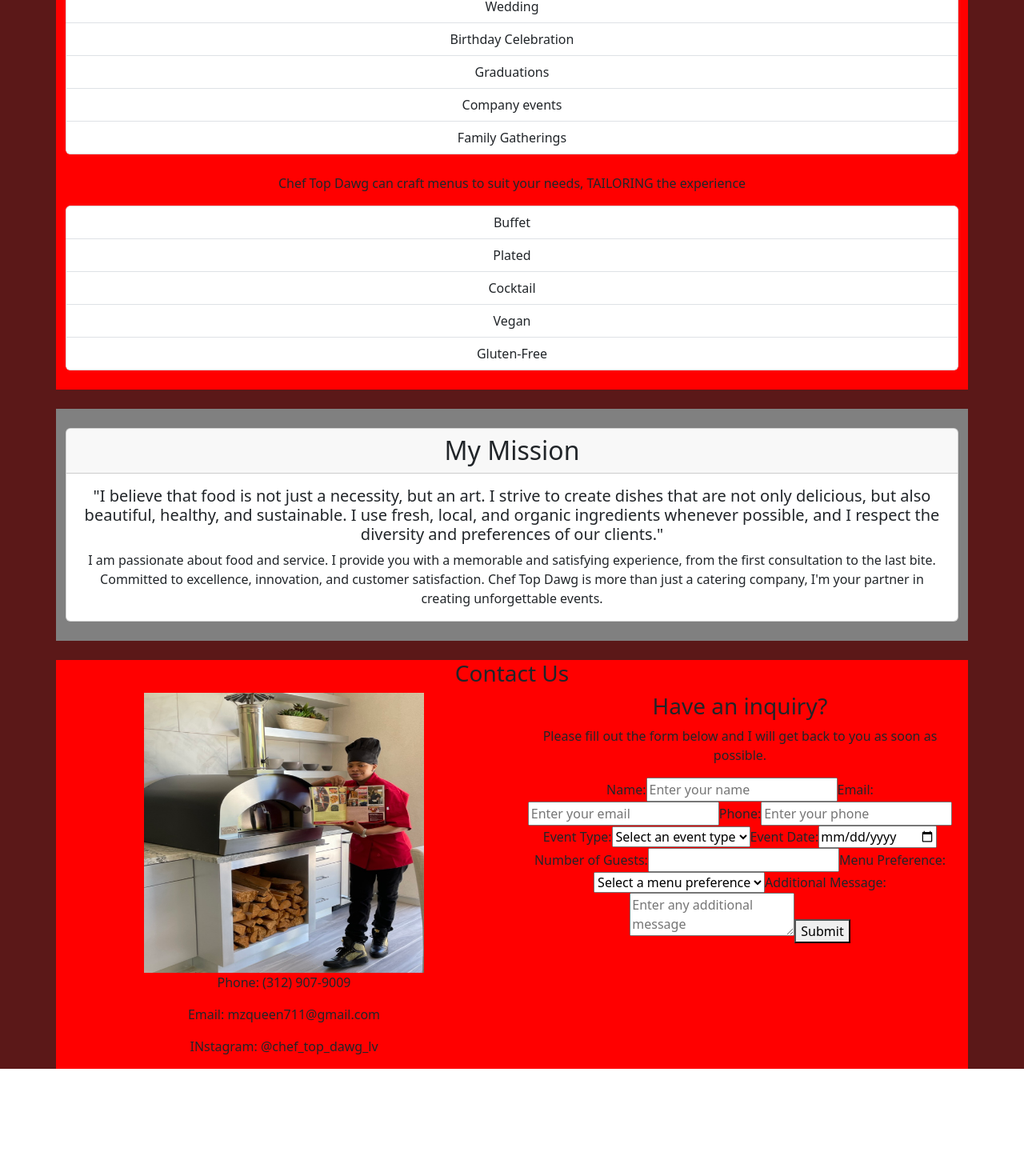
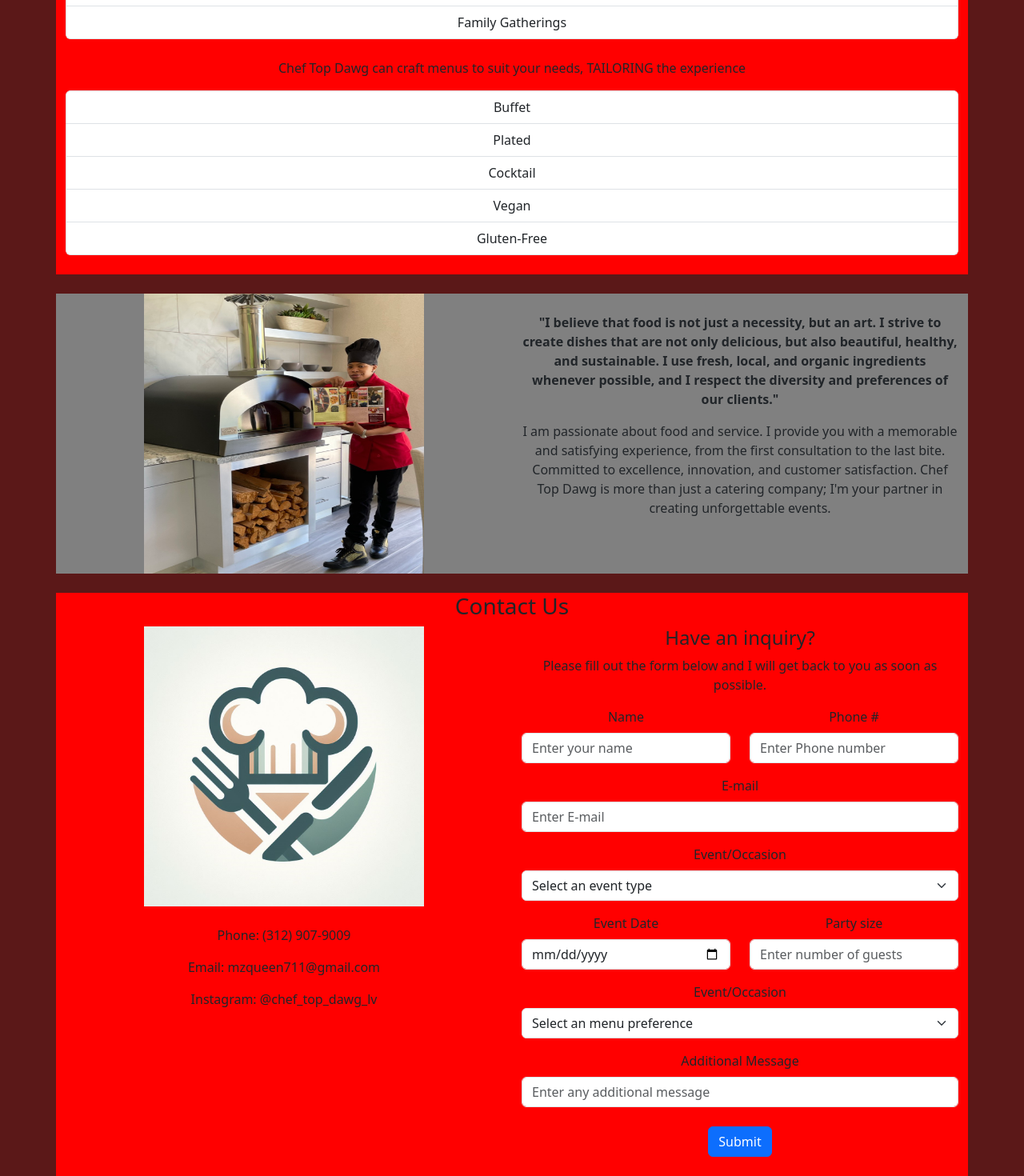
Before and after one commit to techG0LD/CateringLVDawg, a React (Create React App) app: page / in a window 1280 px wide. Shown: the part 1252-2722 px from the top of the page at 80% size. Before the commit the page ends 2588 px from the top, so only its background shows below. Built offline with nearby package versions, Linux system fonts and the light colour scheme.

Commit message:
form formatting

```diff
--- a/public/index.html
+++ b/public/index.html
@@ -2,12 +2,12 @@
 <html lang="en">
   <head>
     <meta charset="utf-8" />
-    <link rel="icon" href="%PUBLIC_URL%/favicon.ico" />
+    <link rel="icon" href="logo.jpeg" />
     <meta name="viewport" content="width=device-width, initial-scale=1" />
     <meta name="theme-color" content="#000000" />
     <meta
       name="description"
-      content="Web site created using create-react-app"
+      content="Catering by Chef Top Dawg"
     />
     <link
     rel="stylesheet"
--- a/src/App.js
+++ b/src/App.js
@@ -8,7 +8,8 @@ import ListGroup from 'react-bootstrap/ListGroup'
 import { Card } from 'react-bootstrap';
 import Nav from 'react-bootstrap/Nav';
 import Navbar from 'react-bootstrap/Navbar';
-
+import Button from 'react-bootstrap/Button';
+import Form from 'react-bootstrap/Form'
 
 
 function App() {
@@ -33,7 +34,7 @@ function App() {
             <Card.Img style={{height:"50vh"}}
               src="hero.jpeg" alt="Card image" />
             <Card.ImgOverlay className="custom-overlay">
-              <Card.Title>Chef Top Dawg</Card.Title>
+              <Card.Title >Chef Top Dawg</Card.Title>
               <Card.Text>
                 Make your events delicious and memorable
               </Card.Text>
@@ -42,22 +43,16 @@ function App() {
             </Card.ImgOverlay>
         </Card>
         <br/>
-        <Row className='secB'>
-          <Col >
-          <h2>About Me</h2>
-          <p>Hi, I'm Kellz, the owner and chef of Chef Top Dawg Catering . I have been in the catering business for over 10 years, and I love creating mouth-watering dishes for all kinds of occasions. Whether it's a wedding, a birthday, a corporate event, or a family gathering, I can provide you with a customized menu that suits your taste and budget.</p>
 
-          </Col>
-        </Row>
         <br/>
         <Row className ="secA">
-          <h2>My Crafted Dishes</h2>
+          <h3>My Crafted Dishes</h3>
           <Col>
             <Card>
               <Card.Img style={{height:"30vh"}} variant="top" src="crab.jpeg" alt="A fresh and colorful salad" />
               <Card.Body>
                 <Card.Text>
-                Ocean’s Bounty on a Plate: A Sumptuous Crab Boil Bursting with Steamed Crabs, Spicy Sausages, Corn on the Cob, and Buttery Red Potatoes.
+                Ocean's Bounty on a Plate: A Sumptuous Crab Boil Bursting with Steamed Crabs, Spicy Sausages, Corn on the Cob, and Buttery Red Potatoes.
                 </Card.Text>
               </Card.Body>
             </Card>
@@ -89,7 +84,7 @@ function App() {
         <br/>
 
         <Row className ="secB" id="services">
-          <h2>Services</h2>
+          <h3>Services</h3>
           <Col>
 
           <p>Catering for any occasion, such as, but not LIMITED to...</p>
@@ -120,11 +115,32 @@ function App() {
 
 
         <br/>
-        <Row className ="secA">
+
+        <Row className='secA'>
+        <Col xs={12} md={6}>
+        <div className='portrait'>
+              <img src='kelz.jpeg' alt='potrait'></img>
+        </div>
+        </Col>
+          <Col xs={12} md={6}  className='mt-4'>
+
+          <p>
+            <strong>"I believe that food is not just a necessity, but an art. I strive to create dishes that are not only delicious, but also beautiful, healthy, and sustainable. I use fresh, local, and organic ingredients whenever possible, and I respect the diversity and preferences of our clients."</strong>
+          </p>
+          <p>
+            I am passionate about food and service. I provide you with a memorable and satisfying experience, from the first consultation to the last bite. Committed to excellence, innovation, and customer satisfaction. Chef Top Dawg is more than just a catering company; I'm your partner in creating unforgettable events.
+          </p>
+
+
+          </Col>
+        </Row>
+
+
+        {/* <Row className ="secA">
           <Col>
           <br/>
           <Card>
-            <Card.Header as="h2">My Mission</Card.Header>
+            <Card.Header as="h3">My Mission</Card.Header>
             <Card.Body>
               <Card.Title>"I believe that food is not just a necessity, but an art. I strive to create dishes that are not only delicious, but also beautiful, healthy, and sustainable. I use fresh, local, and organic ingredients whenever possible, and I respect the diversity and preferences of our clients."</Card.Title>
               <Card.Text>
@@ -134,61 +150,94 @@ function App() {
           </Card>
           <br/>
           </Col>
-        </Row>
+        </Row> */}
 
         <br/>
         <Row className="secB" id="contact-us">
           <h3>Contact Us</h3>
           <Col xs={12} md={6} className="d-flex flex-column ">
             <div className='logo'>
-              <img src='kelz.jpeg' alt='logo'></img>
+              <img src='logo.jpeg' alt='logo'></img>
             </div>
-
+            <br></br>
             <p>Phone: (312) 907-9009</p>
             <p>Email: mzqueen711@gmail.com</p>
-            <p>INstagram: @chef_top_dawg_lv </p>
+            <p>Instagram: @chef_top_dawg_lv </p>
           </Col>
 
           <Col xs={12} md={6}>
-          <h3>Have an inquiry?</h3>
+          <h4>Have an inquiry?</h4>
+
             <p>Please fill out the form below and I will get back to you as soon as possible.</p>
-            <form >
+            <Form >
+              <Row className="mb-3">
+                <Form.Group as={Col} controlId="formGridName">
+                  <Form.Label>Name</Form.Label>
+                  <Form.Control type="text" placeholder="Enter your name" required/>
+                </Form.Group>
 
-              <label for="name">Name:</label>
-              <input type="text" id="name" name="name" placeholder="Enter your name" required />
-              <label for="email">Email:</label>
-              <input type="email" id="email" name="email" placeholder="Enter your email" required />
-              <label for="phone">Phone:</label>
-              <input type="tel" id="phone" name="phone" placeholder="Enter your phone" />
-              <label for="event">Event Type:</label>
-              <select id="event" name="event" required>
+                <Form.Group as={Col} controlId="formGridPhone">
+                  <Form.Label>Phone #</Form.Label>
+                  <Form.Control type="tel" placeholder="Enter Phone number" />
+                </Form.Group>
+              </Row>
+
+              <Form.Group className="mb-3" controlId="formGridEmail">
+                <Form.Label>E-mail</Form.Label>
+                <Form.Control type="email" placeholder="Enter E-mail" required/>
+              </Form.Group>
+
+                <Form.Group  className="mb-3" controlId="formGridEvent">
+                  <Form.Label>Event/Occasion</Form.Label>
+                  <Form.Select defaultValue="Select an event type">
                     <option value="">Select an event type</option>
                     <option value="wedding">Wedding</option>
                     <option value="birthday">Birthday</option>
                     <option value="corporate">Corporate</option>
                     <option value="family">Family</option>
                     <option value="other">Other</option>
-              </select>
-              <label for="date">Event Date:</label>
-              <input type="date" id="date" name="date" required />
-              <label for="guests">Number of Guests:</label>
-              <input type="number" id="guests" name="guests" min="1" required />
-              <label for="menu">Menu Preference:</label>
-              <select id="menu" name="menu" required>
-                <option value="">Select a menu preference</option>
+                  </Form.Select>
+                </Form.Group>
+
+              <Row>
+                <Form.Group className="mb-3" as={Col} controlId="formGridDate">
+                  <Form.Label>Event Date</Form.Label>
+                  <Form.Control type="date"  />
+                </Form.Group>
+
+                <Form.Group className="mb-3" as={Col} controlId="formGridParty">
+                  <Form.Label>Party size</Form.Label>
+                  <Form.Control type="number" placeholder="Enter number of guests" required/>
+                </Form.Group>
+              </Row>
+
+              <Form.Group  className="mb-3" controlId="formGridMenu">
+                  <Form.Label>Event/Occasion</Form.Label>
+                  <Form.Select defaultValue="Select an menu preference">
+                    <option value="">Select an menu preference</option>
                     <option value="buffet">Buffet</option>
                     <option value="plated">Plated</option>
                     <option value="cocktail">Cocktail</option>
                     <option value="vegan">Vegan</option>
                     <option value="gluten-free">Gluten-Free</option>
                     <option value="other">Other</option>
-              </select>
-              <label for="message">Additional Message:</label>
-              <textarea id="message" name="message" placeholder="Enter any additional message"></textarea>
-              <button type="submit">Submit</button>
-            </form>
+                  </Form.Select>
+                </Form.Group>
+
+
+                <Form.Group as={Col} controlId="formGridName">
+                  <Form.Label>Additional Message</Form.Label>
+                  <Form.Control type="text" placeholder="Enter any additional message" />
+                </Form.Group>
+              <br></br>
+              <Button variant="primary" type="submit">
+                Submit
+              </Button>
+            </Form>
+            <br></br>
           </Col>
         </Row>
+
 
 
 
```
Also changed, not shown: public/logo.jpeg (added). Lines whose indentation alone changed are shown as unchanged.
